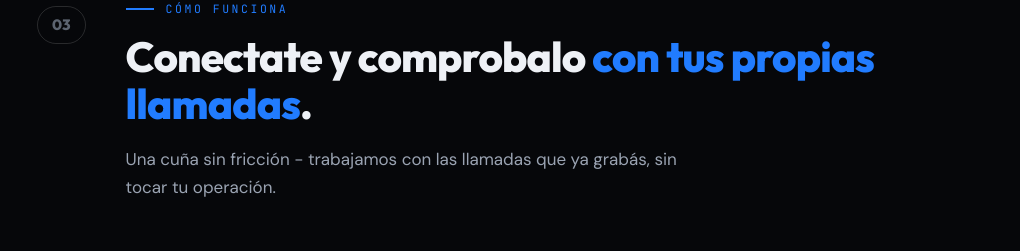
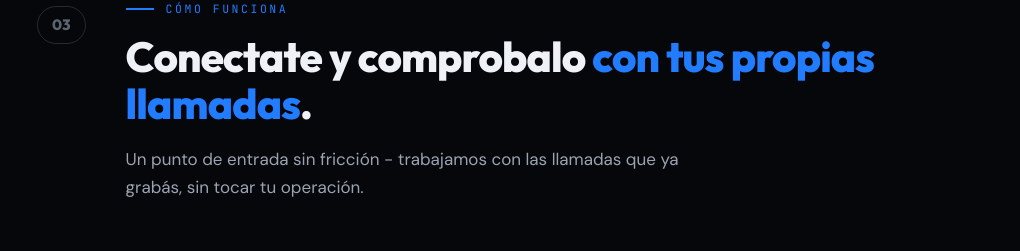
Before and after one commit to ataraxy-digital/ataraxy-qa, a website: page es/index.html in a window 1280 px wide. Shown: the part 2599-2850 px from the top of the page, without its empty margins (127-1147 px from the left). Drawn offline with Linux system fonts and the light colour scheme.

Commit message:
Fix Spanish wedge mistranslation on QA page
"Una cuña sin fricción" reads as jargon in Spanish; change to
"Un punto de entrada sin fricción" to match the pt/zh wording.

Co-Authored-By: Claude Opus 4.8 (1M context) <noreply@anthropic.com>

```diff
--- a/es/index.html
+++ b/es/index.html
@@ -296,7 +296,7 @@ footer{border-top:1px solid var(--line);padding:64px 0 44px;background:var(--bg-
         <div>
           <div class="eyebrow" style="margin-bottom:14px">Cómo funciona</div>
           <h2>Conectate y comprobalo <span class="acc">con tus propias llamadas</span>.</h2>
-          <p class="sec-sub">Una cuña sin fricción - trabajamos con las llamadas que ya grabás, sin tocar tu operación.</p>
+          <p class="sec-sub">Un punto de entrada sin fricción - trabajamos con las llamadas que ya grabás, sin tocar tu operación.</p>
         </div>
       </div>
       <div class="steps reveal">
```
